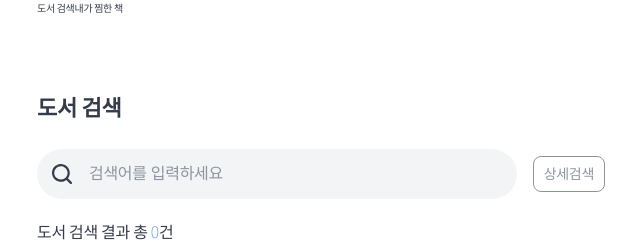
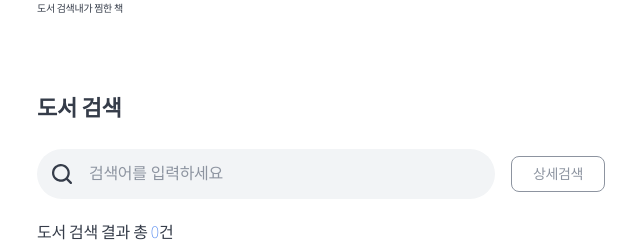
Before and after one commit to sggonee/cdri-books-seunggongwon, a React (Vite) app: page /search in a window 1280 px wide. Shown: the top 246 px of the page, without its empty margins (123-763 px from the left). Built offline with nearby package versions, Linux system fonts and the light colour scheme.

Commit message:
fix button default size

```diff
--- a/src/components/element/button/index.module.css
+++ b/src/components/element/button/index.module.css
@@ -4,7 +4,7 @@
   justify-content: center;
   border-radius: 0.8rem;
   padding: 1rem;
-  max-width: 11.6rem;
+  width: 11.6rem;
   text-wrap: nowrap;
   line-height: 1;
   transition:
```
